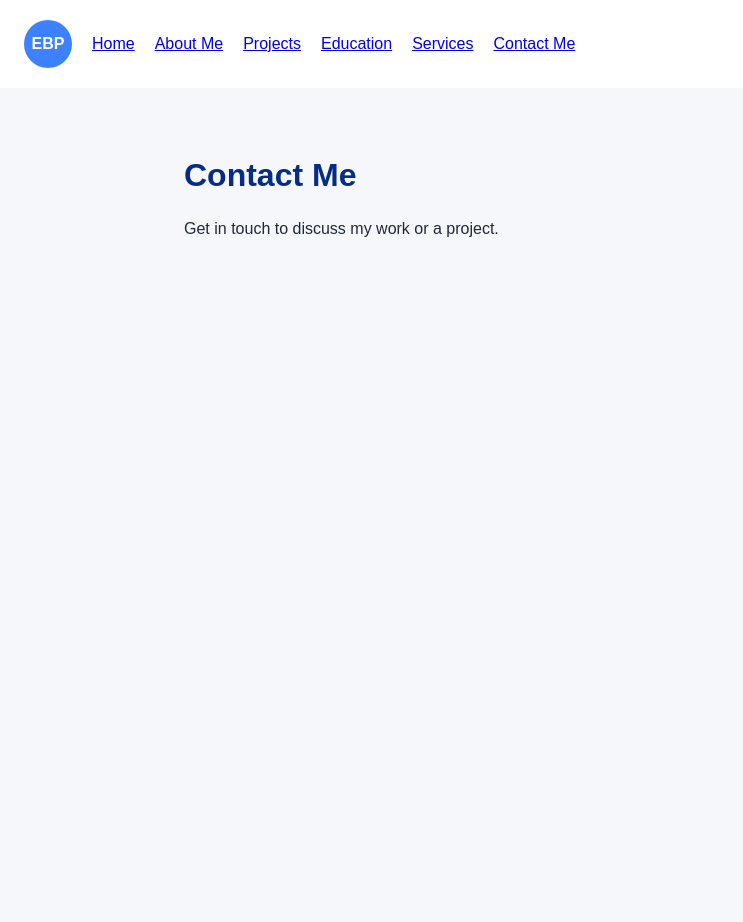
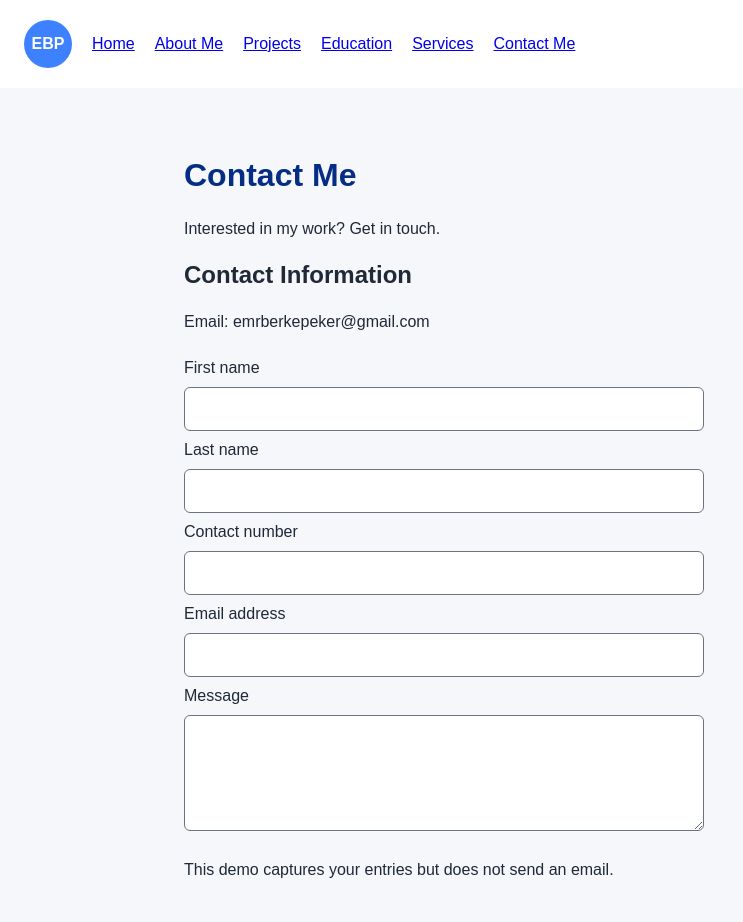
Before and after one commit to Emir-berke/react-portfolio, a React (Vite) app: page /contact in a window 1280 px wide. Shown: the top 922 px of the page, without its empty margins (0-743 px from the left). Before the commit the page ends 800 px from the top, so only its background shows below. Built offline with nearby package versions, Linux system fonts and the light colour scheme.

Commit message:
Complete contact form and verify production build

```diff
--- a/src/App.css
+++ b/src/App.css
@@ -52,3 +52,33 @@ nav {
   height: auto;
   border-radius: 12px;
 }
+form {
+  display: flex;
+  flex-direction: column;
+  gap: 10px;
+  max-width: 520px;
+  margin-top: 24px;
+}
+
+input,
+textarea {
+  padding: 12px;
+  border: 1px solid #6b7280;
+  border-radius: 6px;
+  font: inherit;
+}
+
+textarea {
+  resize: vertical;
+}
+button.button-link {
+  border: none;
+  font: inherit;
+  cursor: pointer;
+  align-self: flex-start;
+}
+
+.button-link:focus-visible {
+  outline: 3px solid #1f2937;
+  outline-offset: 3px;
+}
--- a/src/pages/Contact.jsx
+++ b/src/pages/Contact.jsx
@@ -1,8 +1,98 @@
+import { useState } from 'react'
+import { useNavigate } from 'react-router'
+
 function Contact() {
+  const navigate = useNavigate()
+
+  const [formData, setFormData] = useState({
+    firstName: '',
+    lastName: '',
+    phone: '',
+    email: '',
+    message: '',
+  })
+
+  function handleChange(event) {
+    const { name, value } = event.target
+
+    setFormData((previousData) => ({
+      ...previousData,
+      [name]: value,
+    }))
+  }
+
+  function handleSubmit(event) {
+    event.preventDefault()
+
+    // Pass the captured form values to Home without sending an email.
+    navigate('/', { state: { contactSubmission: formData } })
+  }
+
   return (
     <main>
       <h1>Contact Me</h1>
-      <p>Get in touch to discuss my work or a project.</p>
+      <p>Interested in my work? Get in touch.</p>
+
+      <section>
+        <h2>Contact Information</h2>
+        <p>Email: emrberkepeker@gmail.com</p>
+      </section>
+
+      <form onSubmit={handleSubmit}>
+        <label htmlFor="firstName">First name</label>
+        <input
+          id="firstName"
+          name="firstName"
+          type="text"
+          value={formData.firstName}
+          onChange={handleChange}
+          required
+        />
+
+        <label htmlFor="lastName">Last name</label>
+        <input
+          id="lastName"
+          name="lastName"
+          type="text"
+          value={formData.lastName}
+          onChange={handleChange}
+          required
+        />
+
+        <label htmlFor="phone">Contact number</label>
+        <input
+          id="phone"
+          name="phone"
+          type="tel"
+          value={formData.phone}
+          onChange={handleChange}
+        />
+
+        <label htmlFor="email">Email address</label>
+        <input
+          id="email"
+          name="email"
+          type="email"
+          value={formData.email}
+          onChange={handleChange}
+          required
+        />
+
+        <label htmlFor="message">Message</label>
+        <textarea
+          id="message"
+          name="message"
+          rows="5"
+          value={formData.message}
+          onChange={handleChange}
+          required
+        />
+
+        <p>This demo captures your entries but does not send an email.</p>
+        <button className="button-link" type="submit">
+          Submit message
+        </button>
+      </form>
     </main>
   )
 }
--- a/src/pages/Education.jsx
+++ b/src/pages/Education.jsx
@@ -2,7 +2,17 @@ function Education() {
   return (
     <main>
       <h1>My Education</h1>
-      <p>Here I will share my education and qualifications.</p>
+
+      <section>
+        <h2>Software Engineering-Artificial Intelligence</h2>
+        <p>Centennial</p>
+        <p>2025 – 2028</p>
+        <p>Status: In progress</p>
+        <p>
+          I am developing my skills in Python, SQL, C#, HTML, CSS, JavaScript,
+          and React through coursework and practical projects.
+        </p>
+      </section>
     </main>
   )
 }
--- a/src/pages/Home.jsx
+++ b/src/pages/Home.jsx
@@ -1,18 +1,27 @@
-import { Link } from 'react-router'
-<Link to="/about" className="button-link">
-  Learn more about me
-</Link>
+import { Link, useLocation } from 'react-router'
+
 function Home() {
+  const location = useLocation()
+  const submission = location.state?.contactSubmission
+
   return (
     <main>
       <h1>Emir Berke’s Portfolio</h1>
+
+      {submission && (
+        <p role="status">
+          Thanks, {submission.firstName}! Your form entries were
+          captured for this demo. No email was sent.
+        </p>
+      )}
+
       <p>Welcome! I am learning web development.</p>
       <p>I am excited to share my projects and skills with you.</p>
       <p>I am hoping to create something amazing!</p>
 
       <Link to="/about" className="button-link">
-  Learn more about me
-</Link>
+        Learn more about me
+      </Link>
     </main>
   )
 }
--- a/src/pages/Services.jsx
+++ b/src/pages/Services.jsx
@@ -2,7 +2,53 @@ function Services() {
   return (
     <main>
       <h1>My Services</h1>
-      <p>Here I will describe the services I offer.</p>
+      <p>
+        As a web development student, I am building my skills
+        through practical projects. Here are areas I can help with.
+      </p>
+
+      <ul>
+<li>
+  <h2>Data Analysis and Visualization</h2>
+  <p>
+    Developing my skills in cleaning and organizing data,
+    identifying trends, and creating charts and reports
+    that help people make informed decisions.
+  </p>
+</li>
+
+
+<li>
+  <h2>AI Application Development</h2>
+  <p>
+    Developing my skills in integrating AI models into web
+    applications, with a focus on chatbot prototypes and tools
+    that summarize or classify text.
+  </p>
+</li>
+
+        <li>
+          <h2>Basic Website Development</h2>
+          <p>
+            Creating simple web pages using HTML, CSS, and JavaScript.
+          </p>
+        </li>
+
+        <li>
+          <h2>Website Styling</h2>
+          <p>
+            Customizing colors, fonts, and layouts to make content
+            clear and easy to read.
+          </p>
+        </li>
+
+        <li>
+          <h2>Website Content Updates</h2>
+          <p>
+            Updating text, images, and links on existing web pages.
+          </p>
+        </li>
+      </ul>
     </main>
   )
 }
```
